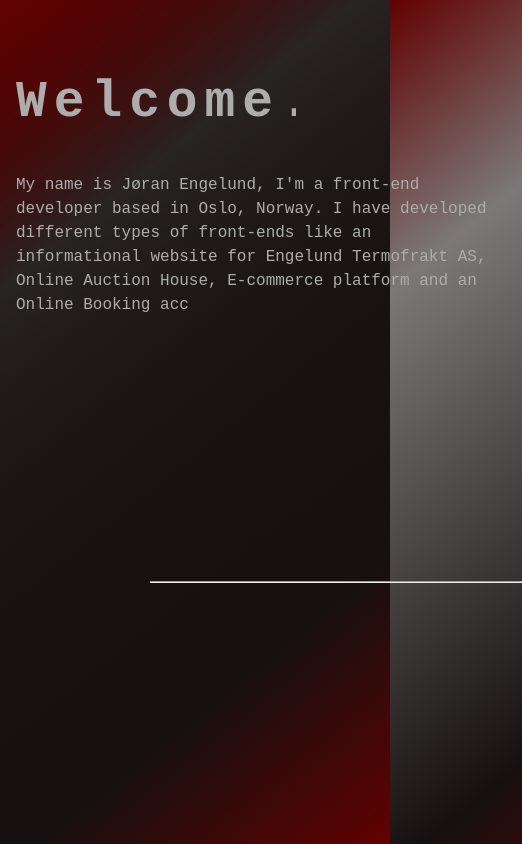
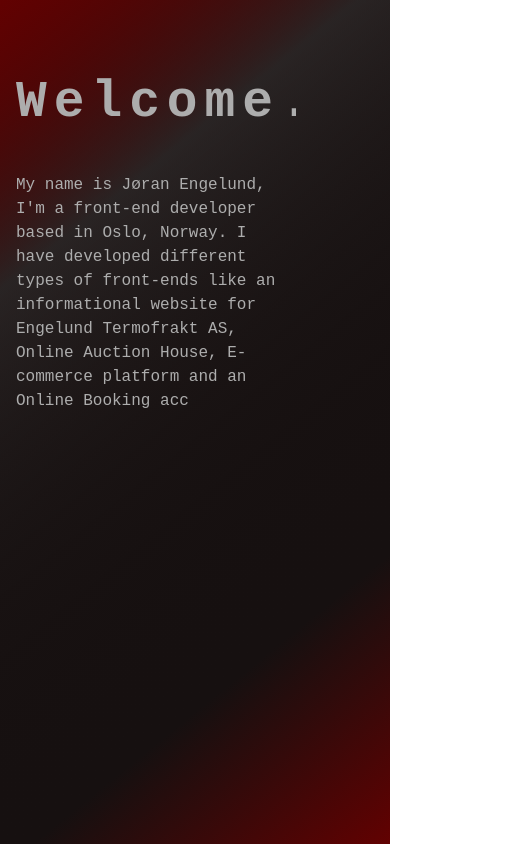
Before and after one commit to JoranEngelund/JoranEngelund.github.io, a React (Vite) app: page / in a window 390 px wide. Shown: the top 844 px of the page, 522 px wide, since content can reach past the window. Built offline with nearby package versions, Linux system fonts and the light colour scheme; the HTML template or start-up script is replaced by a standard one.

Commit message:
responsivness

```diff
--- a/src/App.css
+++ b/src/App.css
@@ -2,7 +2,6 @@ body,
 html,
 #root {
   margin: 0;
-
   height: 100vh;
   width: 100vw;
   font-family: "Anonymous Pro", monospace !important;
--- a/src/components/Home/About/styled.jsx
+++ b/src/components/Home/About/styled.jsx
@@ -63,7 +63,6 @@ export const IntroContainer = styled.div`
   align-self: center;
   height: 30rem;
   margin-right: 10rem;
-  width: 30rem;
 `;
 
 export const Heading = styled.h1`
@@ -82,7 +81,7 @@ export const Heading = styled.h1`
 export const IntroParagraph = styled.p`
   color: hsl(0, 0%, 68%);
   font-family: "Anonymous Pro", monospace !important;
-  max-width: 38rem;
+  max-width: 32rem;
   animation: ${FadeInAnimation} 0.6s ease-in-out;
   animation: ${IntroAnimation} 0.6s ease-in-out;
 `;
--- a/src/components/Home/Projects/projectList/styled.jsx
+++ b/src/components/Home/Projects/projectList/styled.jsx
@@ -46,6 +46,7 @@ export const ProjectContainer = styled.div`
 
   @media (max-width: 940px) {
     width: 100%;
+    margin-top: 15rem;
   }
 `;
 
--- a/src/components/Home/Projects/styled.jsx
+++ b/src/components/Home/Projects/styled.jsx
@@ -75,26 +75,37 @@ export const Heading = styled.h1`
   font-weight: bold !important;
   font-family: "Anonymous Pro", monospace !important;
   letter-spacing: 1px !important;
-  overflow: hidden;
 
   white-space: nowrap;
   animation: ${typewriter} 3s steps(44) 1 normal both,
     ${blinkTextCursor} 500ms linear;
+
+  @media (max-width: 940px) {
+    white-space: wrap;
+  }
 `;
 
 export const IntroParagraph = styled.p`
   color: hsl(0, 0%, 68%);
   font-family: "Anonymous Pro", monospace !important;
-  width: 40rem;
+  width: 35rem;
   transition: 0.5s ease-in-out;
   animation: ${FadeInAnimation} 0.6s ease-in-out;
   animation: ${IntroAnimation} 0.6s ease-in-out;
+
+  @media (max-width: 940px) {
+    width: 20rem;
+  }
 `;
 
 export const ImageContainer = styled.div`
   display: flex;
   gap: 3rem;
   margin: 0 1rem 0 0;
+
+  @media (max-width: 940px) {
+    flex-wrap: wrap;
+  }
 `;
 export const Image = styled.img`
   width: 100%;
@@ -108,6 +119,10 @@ export const IconContainer = styled.div`
   flex-direction: column;
   display: flex;
   gap: 2rem;
+
+  @media (max-width: 940px) {
+    flex-direction: row;
+  }
 `;
 
 export const ContactIconsContainer = styled.div`
--- a/src/components/Home/index.jsx
+++ b/src/components/Home/index.jsx
@@ -35,7 +35,6 @@ const Home = () => {
           {showEvolve && <Evolve />}
           {showContact && <Contact />}
         </s.IntroContainer>
-        <s.Line />
         <ProjectList
           handleShowBidit={handleShowBidit}
           handleShowEvolve={handleShowEvolve}
--- a/src/components/Home/styled.jsx
+++ b/src/components/Home/styled.jsx
@@ -47,6 +47,7 @@ export const MainContainer = styled.section`
 
 export const ContentContainer = styled.div`
   display: flex;
+  justify-content: space-around;
 
   @media (max-width: 940px) {
     flex-direction: column;
@@ -58,7 +59,11 @@ export const ContentContainer = styled.div`
 export const IntroContainer = styled.div`
   max-height: 20rem;
   margin-right: 10rem;
-  width: 30rem;
+  width: 25rem;
+
+  @media (max-width: 400px) {
+    width: 17rem;
+  }
 `;
 
 export const Line = styled.hr`
@@ -73,6 +78,6 @@ export const Line = styled.hr`
   );
 
   @media (max-width: 940px) {
-    width: 95vw;
+    width: 25%;
   }
 `;
```
